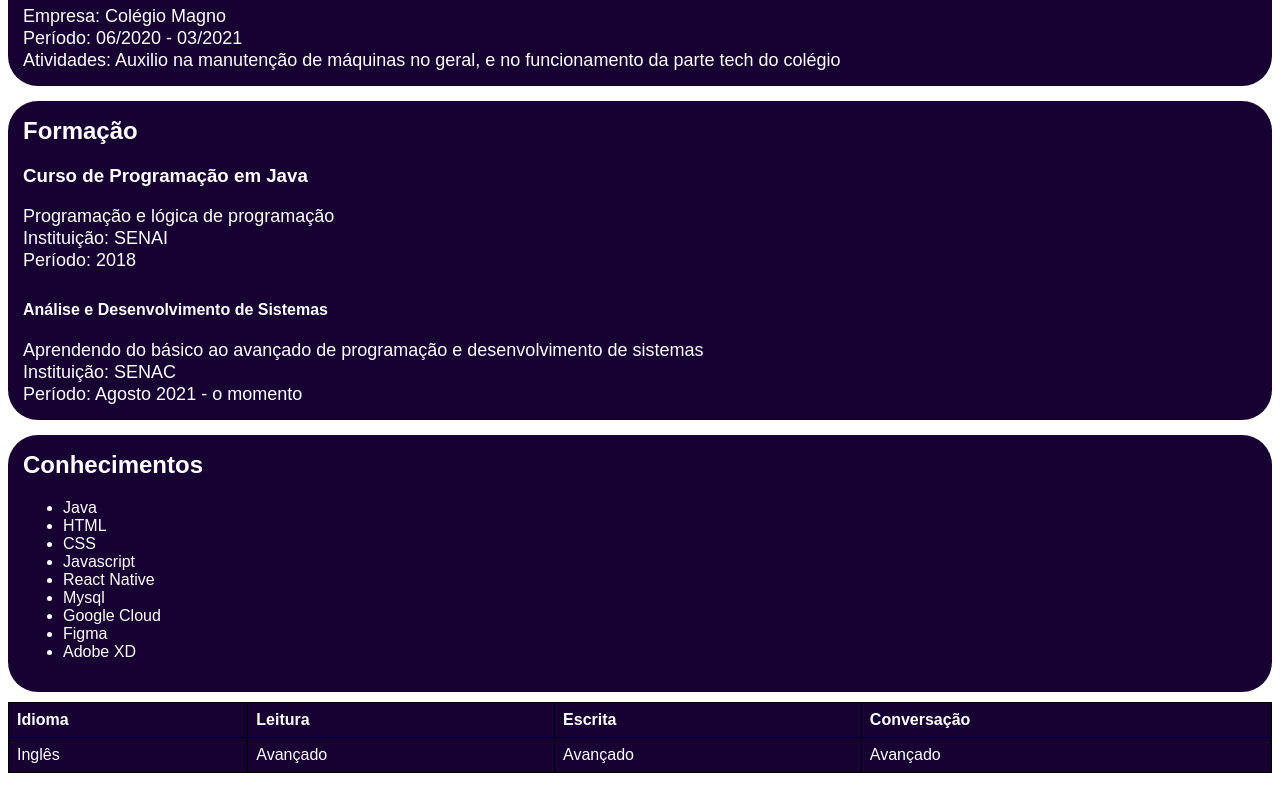
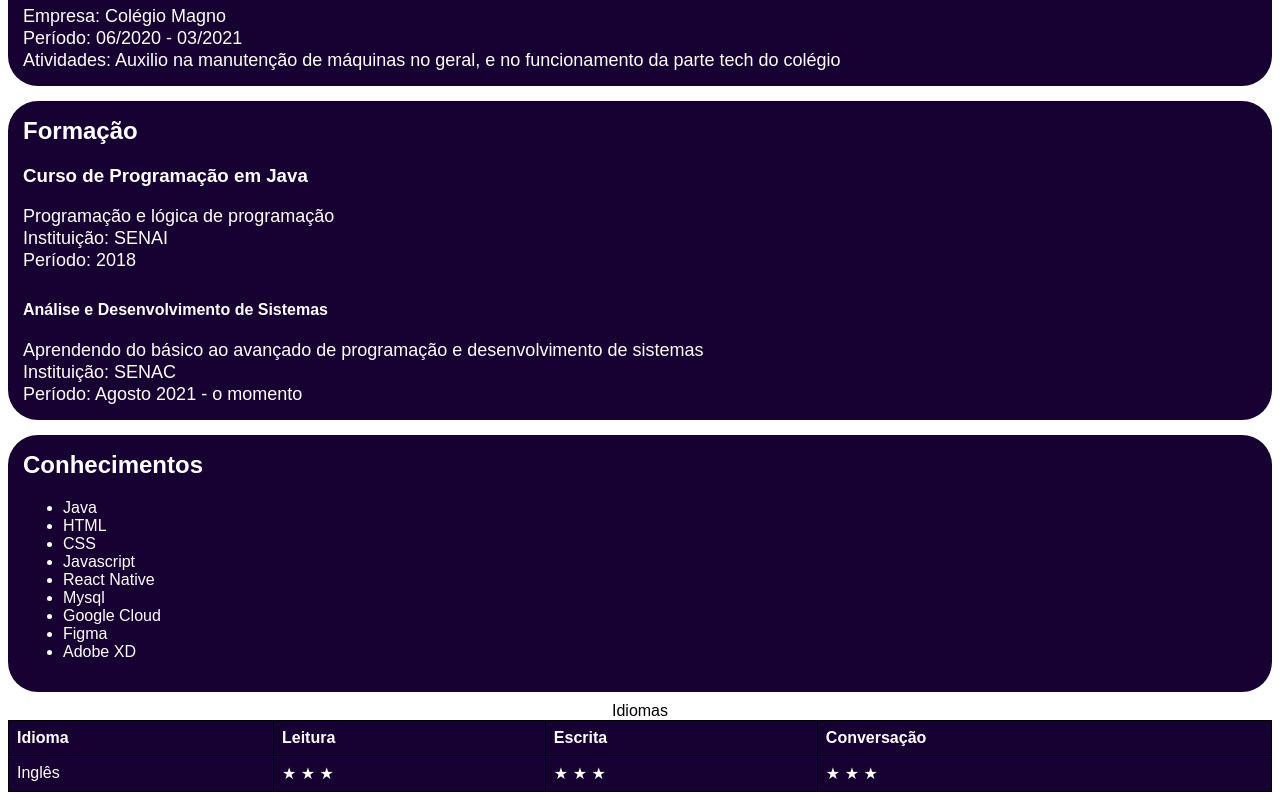
Before and after one commit to NatanDantas/Desenvolvimento_de_Sistemas_web, a plain HTML site: page index.html in a window 1280 px wide. Shown: the part 498-1298 px from the top of the page. Drawn offline with Linux system fonts and the light colour scheme; files that its build step writes are made by us from their sources.

Commit message:
Página v1.0.1

```diff
--- a/index.html
+++ b/index.html
@@ -83,18 +83,21 @@
             </div>
         </div>
         <table>
-            <tr>
+            <caption>Idiomas</caption>
+            <thead>
+                <tr>
                 <th>Idioma</th>
                 <th>Leitura</th>
                 <th>Escrita</th>
                 <th>Conversação</th>
             </tr>
-            <tr>
+            </thead>
+            <tbody>
                 <td>Inglês</td>
-                <td>Avançado</td>
-                <td>Avançado</td>
-                <td>Avançado</td>
-            </tr>
+                <td>&#9733 &#9733 &#9733</td>
+                <td>&#9733 &#9733 &#9733</td>
+                <td>&#9733 &#9733 &#9733</td>
+            </tbody>
         </table>
     </body>
 
```
Also changed, not shown: css/estilos.css (renamed from estilos.css), img/Perfilcv.png (added).
